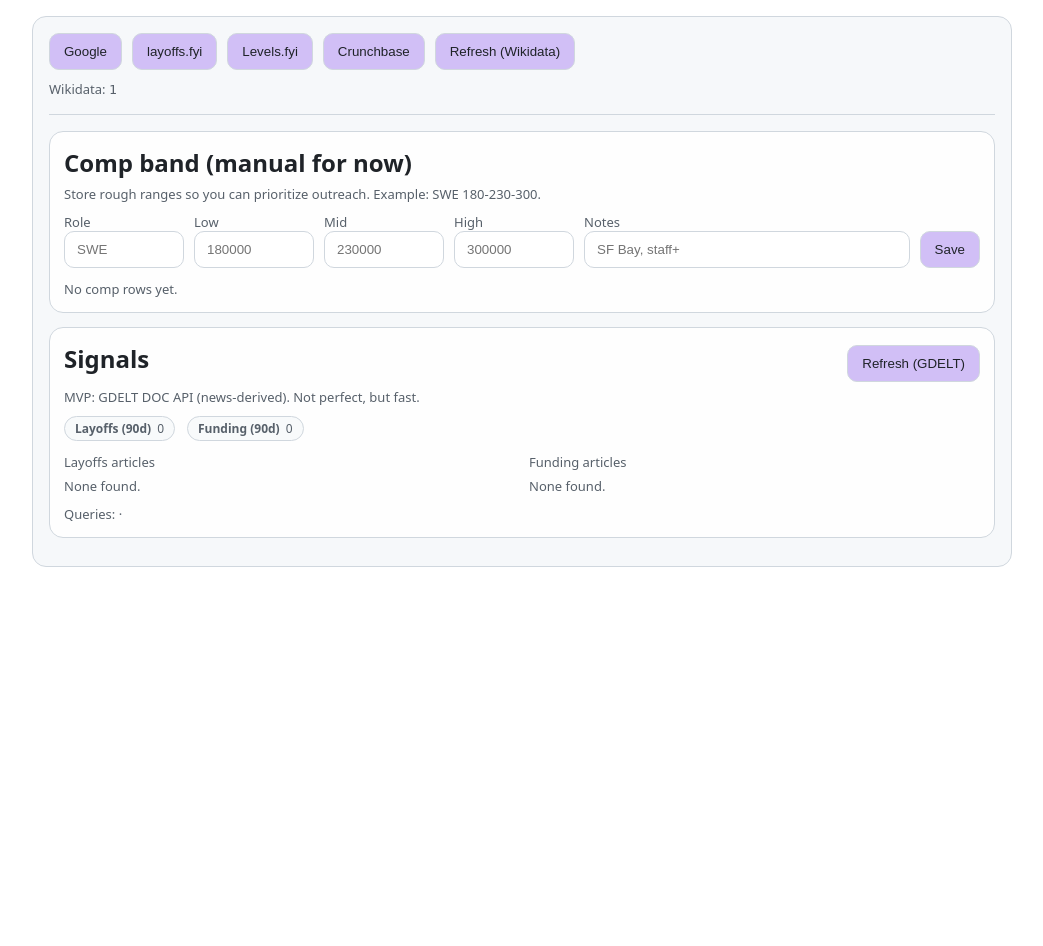
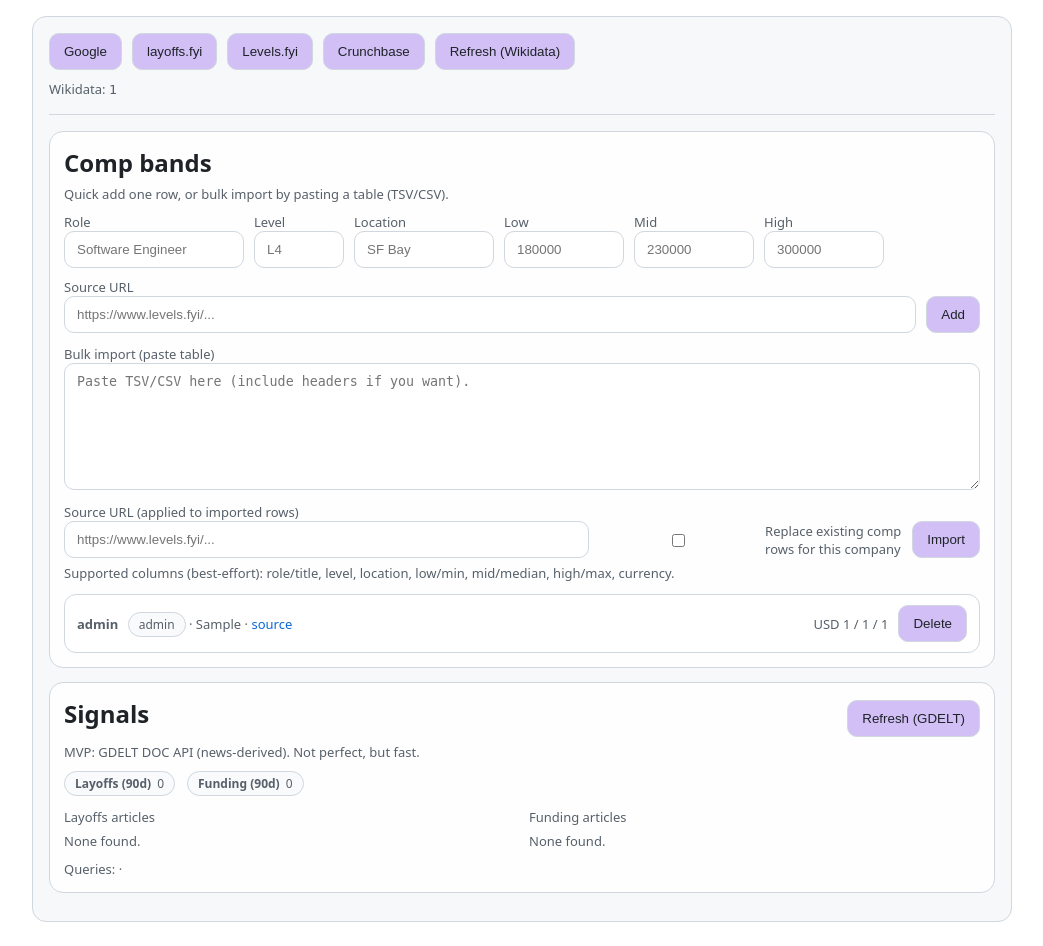
Before and after one commit to NerdHerderDani/sourceress, a FastAPI app: page /companies/1 in a window 1280 px wide. Shown: the part 165-1111 px from the top of the page, without its empty margins (118-1161 px from the left). Before the commit the page ends 732 px from the top, so only its background shows below. Run offline with FastAPI, Linux system fonts and the light colour scheme; tables that the repository leaves empty hold one stand-in row (values such as "Sample post").

Commit message:
Companies: bulk import comp bands via TSV/CSV paste + per-row delete

```diff
--- a/backend/app/main.py
+++ b/backend/app/main.py
@@ -24,6 +24,7 @@ from .projects import Project, ProjectCandidate
 from .project_entity import ProjectEntity
 from .models import SearchRun, Candidate
 from .company_signals import Company, CompanySignal, upsert_company, norm_company_name
+from .comp_bands import CompanyCompBand
 from .gdelt_client import fetch_doc_list
 from .wikidata_client import enrich_company_by_name, fetch_company, search_company_qid
 from .experience import CandidateExperience, parse_linkedin_experience_paste, compute_experience_stats, fmt_months
@@ -319,20 +320,29 @@ def company_detail(request: Request, company_id: int):
     levels_url = f"https://www.levels.fyi/companies/?search={q}"
     crunch_url = f"https://www.crunchbase.com/textsearch?q={q}"
 
+    # Comp bands (table)
     comp_rows = []
     try:
-        cj = c.comp_json or {}
-        for role, v in cj.items():
-            if not isinstance(v, dict):
-                continue
+        from sqlmodel import select
+        with get_session() as s:
+            rows = s.exec(
+                select(CompanyCompBand)
+                .where(CompanyCompBand.company_id == company_id)
+                .order_by(CompanyCompBand.role.asc(), CompanyCompBand.level.asc(), CompanyCompBand.location.asc(), CompanyCompBand.created_at.desc())
+            ).all()
+        for r in rows:
             comp_rows.append({
-                'role': role,
-                'low': v.get('low', ''),
-                'mid': v.get('mid', ''),
-                'high': v.get('high', ''),
-                'notes': v.get('notes', ''),
+                'id': r.id,
+                'role': r.role,
+                'level': r.level,
+                'location': r.location,
+                'currency': r.currency,
+                'low': r.low,
+                'mid': r.mid,
+                'high': r.high,
+                'source_url': r.source_url,
+                'notes': r.notes,
             })
-        comp_rows = sorted(comp_rows, key=lambda r: r.get('role') or '')
     except Exception:
         comp_rows = []
 
@@ -370,9 +380,166 @@ def company_detail(request: Request, company_id: int):
 
 @app.post('/companies/{company_id:int}/comp')
 def company_set_comp(company_id: int, role: str = Form(''), low: str = Form(''), mid: str = Form(''), high: str = Form(''), notes: str = Form('')):
+    # Legacy endpoint (kept for compatibility). Prefer /comp/add + table.
+    return RedirectResponse(url=f'/companies/{company_id}', status_code=303)
+
+
+@app.post('/companies/{company_id:int}/comp/add')
+def company_comp_add(company_id: int, role: str = Form(''), level: str = Form(''), location: str = Form(''), currency: str = Form('USD'), low: str = Form(''), mid: str = Form(''), high: str = Form(''), source_url: str = Form(''), notes: str = Form('')):
     rl = (role or '').strip()
     if not rl:
         return RedirectResponse(url=f'/companies/{company_id}', status_code=303)
+
+    def _to_int(x: str) -> int:
+        x = (x or '').strip().replace(',', '').replace('$', '')
+        if not x:
+            return 0
+        try:
+            return int(float(x))
+        except Exception:
+            return 0
+
+    with get_session() as s:
+        c = s.get(Company, company_id)
+        if not c:
+            return HTMLResponse('company not found', status_code=404)
+        row = CompanyCompBand(
+            company_id=company_id,
+            role=rl,
+            level=(level or '').strip(),
+            location=(location or '').strip(),
+            currency=(currency or 'USD').strip() or 'USD',
+            low=_to_int(low),
+            mid=_to_int(mid),
+            high=_to_int(high),
+            source_url=(source_url or '').strip(),
+            notes=(notes or '').strip(),
+        )
+        s.add(row)
+        s.commit()
+
+    return RedirectResponse(url=f'/companies/{company_id}', status_code=303)
+
+
+@app.post('/companies/{company_id:int}/comp/{row_id:int}/delete')
+def company_comp_delete(company_id: int, row_id: int):
+    with get_session() as s:
+        row = s.get(CompanyCompBand, row_id)
+        if row and row.company_id == company_id:
+            s.delete(row)
+            s.commit()
+
+    return RedirectResponse(url=f'/companies/{company_id}', status_code=303)
+
+
+@app.post('/companies/{company_id:int}/comp/import')
+def company_comp_import(company_id: int, raw_table: str = Form(''), source_url: str = Form(''), replace: str = Form('')):
+    import csv
+    from io import StringIO
+    from sqlmodel import select
+
+    raw = (raw_table or '').strip()
+    if not raw:
+        return RedirectResponse(url=f'/companies/{company_id}', status_code=303)
+
+    # Detect delimiter: tab > comma
+    delim = '\t' if '\t' in raw.splitlines()[0] else ','
+    reader = csv.reader(StringIO(raw), delimiter=delim)
+    rows = [r for r in reader if r and any((c or '').strip() for c in r)]
+    if not rows:
+        return RedirectResponse(url=f'/companies/{company_id}', status_code=303)
+
+    # Header mapping (best-effort)
+    hdr = [c.strip().lower() for c in rows[0]]
+    has_header = any(x in hdr for x in ('role', 'title', 'level', 'location', 'min', 'max', 'low', 'high', 'median', 'mid', 'currency'))
+    data_rows = rows[1:] if has_header else rows
+
+    def col_idx(*names):
+        for n in names:
+            if n in hdr:
+                return hdr.index(n)
+        return -1
+
+    idx_role = col_idx('role', 'title', 'job', 'position')
+    idx_level = col_idx('level', 'lvl')
+    idx_loc = col_idx('location', 'loc')
+    idx_cur = col_idx('currency', 'cur')
+    idx_low = col_idx('low', 'min')
+    idx_mid = col_idx('mid', 'median', 'p50')
+    idx_high = col_idx('high', 'max')
+
+    def _g(r, i):
+        if i < 0:
+            return ''
+        if i >= len(r):
+            return ''
+        return (r[i] or '').strip()
+
+    def _to_int(x: str) -> int:
+        x = (x or '').strip().replace(',', '').replace('$', '')
+        if not x:
+            return 0
+        # handle ranges like 200-250
+        if '-' in x and x.count('-') == 1:
+            a,b = x.split('-',1)
+            try:
+                return int(float(a))
+            except Exception:
+                pass
+        try:
+            return int(float(x))
+        except Exception:
+            return 0
+
+    imported = 0
+
+    with get_session() as s:
+        c = s.get(Company, company_id)
+        if not c:
+            return HTMLResponse('company not found', status_code=404)
+
+        if (replace or '').lower() == 'yes':
+            existing = s.exec(select(CompanyCompBand).where(CompanyCompBand.company_id == company_id)).all()
+            for r in existing:
+                s.delete(r)
+            s.commit()
+
+        for r in data_rows:
+            role = _g(r, idx_role) if idx_role >= 0 else (r[0].strip() if r else '')
+            if not role:
+                continue
+            level = _g(r, idx_level)
+            loc = _g(r, idx_loc)
+            cur = _g(r, idx_cur) or 'USD'
+            lowv = _to_int(_g(r, idx_low))
+            midv = _to_int(_g(r, idx_mid))
+            highv = _to_int(_g(r, idx_high))
+
+            # If no header and looks like: role, level, location, low, mid, high
+            if not has_header and len(r) >= 6:
+                role = (r[0] or '').strip()
+                level = (r[1] or '').strip()
+                loc = (r[2] or '').strip()
+                lowv = _to_int(r[3])
+                midv = _to_int(r[4])
+                highv = _to_int(r[5])
+
+            s.add(CompanyCompBand(
+                company_id=company_id,
+                role=role,
+                level=level,
+                location=loc,
+                currency=cur,
+                low=lowv,
+                mid=midv,
+                high=highv,
+                source_url=(source_url or '').strip(),
+            ))
+            imported += 1
+
+        s.commit()
+
+    return RedirectResponse(url=f'/companies/{company_id}', status_code=303)
 
 
 @app.get('/companies/{company_id:int}/wikidata/choose', response_class=HTMLResponse)
--- a/backend/app/models.py
+++ b/backend/app/models.py
@@ -12,6 +12,7 @@ from .project_entity import ProjectEntity  # noqa: F401
 from .user_secret_model import UserSecret  # noqa: F401
 from .experience import CandidateExperience  # noqa: F401
 from .company_signals import Company, CompanySignal  # noqa: F401
+from .comp_bands import CompanyCompBand  # noqa: F401
 
 class SearchRun(SQLModel, table=True):
     id: Optional[int] = Field(default=None, primary_key=True)
--- a/backend/app/templates/company_detail.html
+++ b/backend/app/templates/company_detail.html
@@ -47,13 +47,21 @@
   <hr style="border:0; border-top:1px solid var(--border); margin: 16px 0;" />
 
   <div class="card" style="margin:0; display:block;">
-    <h2 style="margin:0">Comp band (manual for now)</h2>
-    <div class="hint" style="margin-top:6px;">Store rough ranges so you can prioritize outreach. Example: SWE 180-230-300.</div>
+    <h2 style="margin:0">Comp bands</h2>
+    <div class="hint" style="margin-top:6px;">Quick add one row, or bulk import by pasting a table (TSV/CSV).</div>
 
-    <form method="post" action="/companies/{{ c.id }}/comp" style="margin-top: 10px; display:flex; gap:10px; flex-wrap:wrap; align-items:flex-end;">
+    <form method="post" action="/companies/{{ c.id }}/comp/add" style="margin-top: 10px; display:flex; gap:10px; flex-wrap:wrap; align-items:flex-end;">
       <div>
         <div class="hint">Role</div>
-        <input name="role" placeholder="SWE" value="" style="width:120px;" />
+        <input name="role" placeholder="Software Engineer" value="" style="width:180px;" />
+      </div>
+      <div>
+        <div class="hint">Level</div>
+        <input name="level" placeholder="L4" value="" style="width:90px;" />
+      </div>
+      <div>
+        <div class="hint">Location</div>
+        <input name="location" placeholder="SF Bay" value="" style="width:140px;" />
       </div>
       <div>
         <div class="hint">Low</div>
@@ -67,19 +75,46 @@
         <div class="hint">High</div>
         <input name="high" placeholder="300000" value="" style="width:120px;" />
       </div>
-      <div style="flex:1; min-width:240px;">
-        <div class="hint">Notes</div>
-        <input name="notes" placeholder="SF Bay, staff+" value="" style="width:100%;" />
+      <div style="flex:1; min-width:220px;">
+        <div class="hint">Source URL</div>
+        <input name="source_url" placeholder="https://www.levels.fyi/..." value="" style="width:100%;" />
       </div>
-      <button type="submit">Save</button>
+      <button type="submit">Add</button>
+    </form>
+
+    <form method="post" action="/companies/{{ c.id }}/comp/import" style="margin-top: 12px;">
+      <div class="hint">Bulk import (paste table)</div>
+      <textarea name="raw_table" rows="7" placeholder="Paste TSV/CSV here (include headers if you want)." style="width:100%;"></textarea>
+      <div style="display:flex; gap:10px; flex-wrap:wrap; align-items:flex-end; margin-top: 8px;">
+        <div style="flex:1; min-width:240px;">
+          <div class="hint">Source URL (applied to imported rows)</div>
+          <input name="source_url" placeholder="https://www.levels.fyi/..." value="" style="width:100%;" />
+        </div>
+        <label class="hint" style="display:flex; gap:8px; align-items:center;">
+          <input type="checkbox" name="replace" value="yes" />
+          Replace existing comp rows for this company
+        </label>
+        <button type="submit">Import</button>
+      </div>
+      <div class="hint" style="margin-top:6px;">Supported columns (best-effort): role/title, level, location, low/min, mid/median, high/max, currency.</div>
     </form>
 
     {% if comp_rows and comp_rows|length %}
       <div style="margin-top:12px; display:flex; flex-direction:column; gap:8px;">
         {% for r in comp_rows %}
-          <div class="info" style="display:flex; justify-content:space-between; gap:10px;">
-            <div><strong>{{ r.role }}</strong> {% if r.notes %}<span class="hint">— {{ r.notes }}</span>{% endif %}</div>
-            <div class="hint">{{ r.low }} / {{ r.mid }} / {{ r.high }}</div>
+          <div class="info" style="display:flex; justify-content:space-between; gap:10px; align-items:baseline;">
+            <div>
+              <strong>{{ r.role }}</strong>
+              {% if r.level %}<span class="badge" style="margin-left:6px;">{{ r.level }}</span>{% endif %}
+              {% if r.location %}<span class="hint"> · {{ r.location }}</span>{% endif %}
+              {% if r.source_url %}<span class="hint"> · <a class="extLink" href="#" onclick="openUrl('{{ r.source_url }}'); return false;">source</a></span>{% endif %}
+            </div>
+            <div style="display:flex; gap:10px; align-items:center;">
+              <div class="hint">{{ r.currency }} {{ r.low }} / {{ r.mid }} / {{ r.high }}</div>
+              <form method="post" action="/companies/{{ c.id }}/comp/{{ r.id }}/delete" style="margin:0;">
+                <button type="submit">Delete</button>
+              </form>
+            </div>
           </div>
         {% endfor %}
       </div>
```
Also changed, not shown: backend/alembic/versions/d8a5f2b1c3de_company_comp_bands.py (added, +54 -0 lines), backend/app/comp_bands.py (added, +26 -0 lines).
